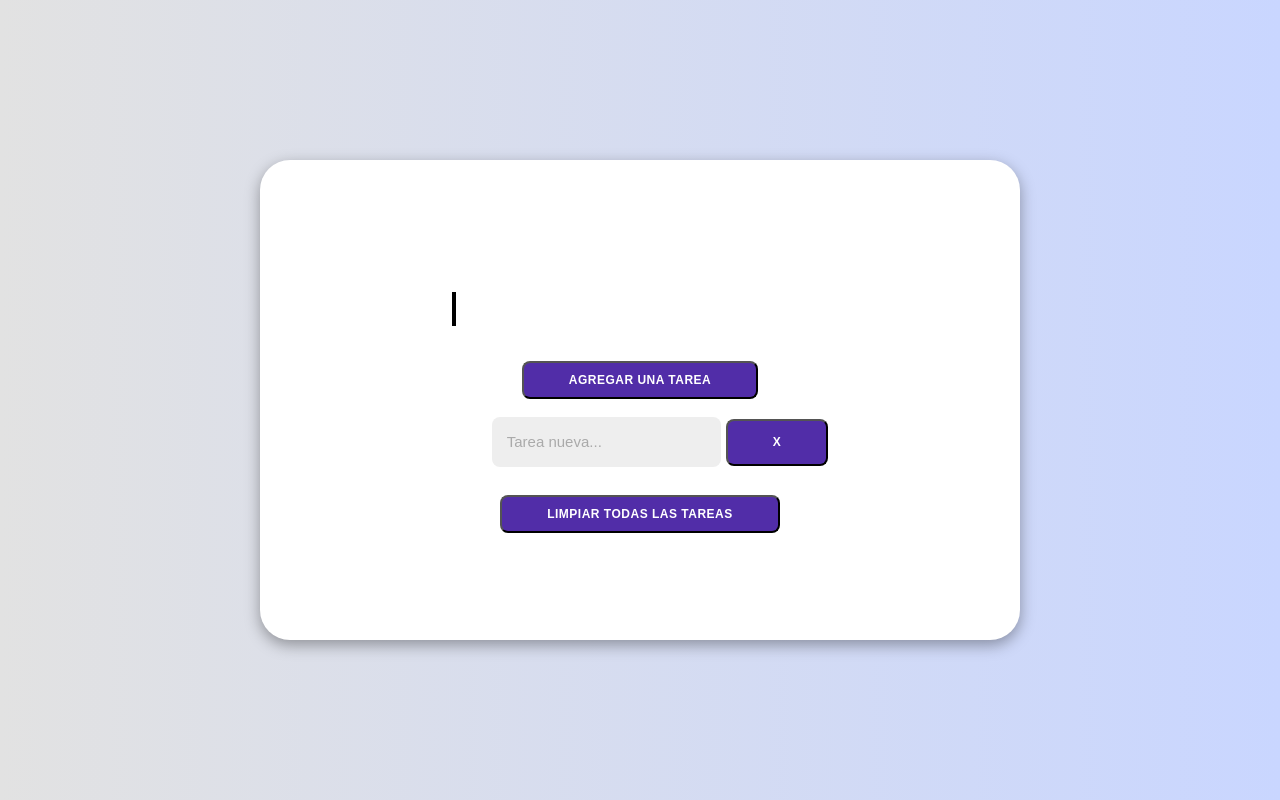
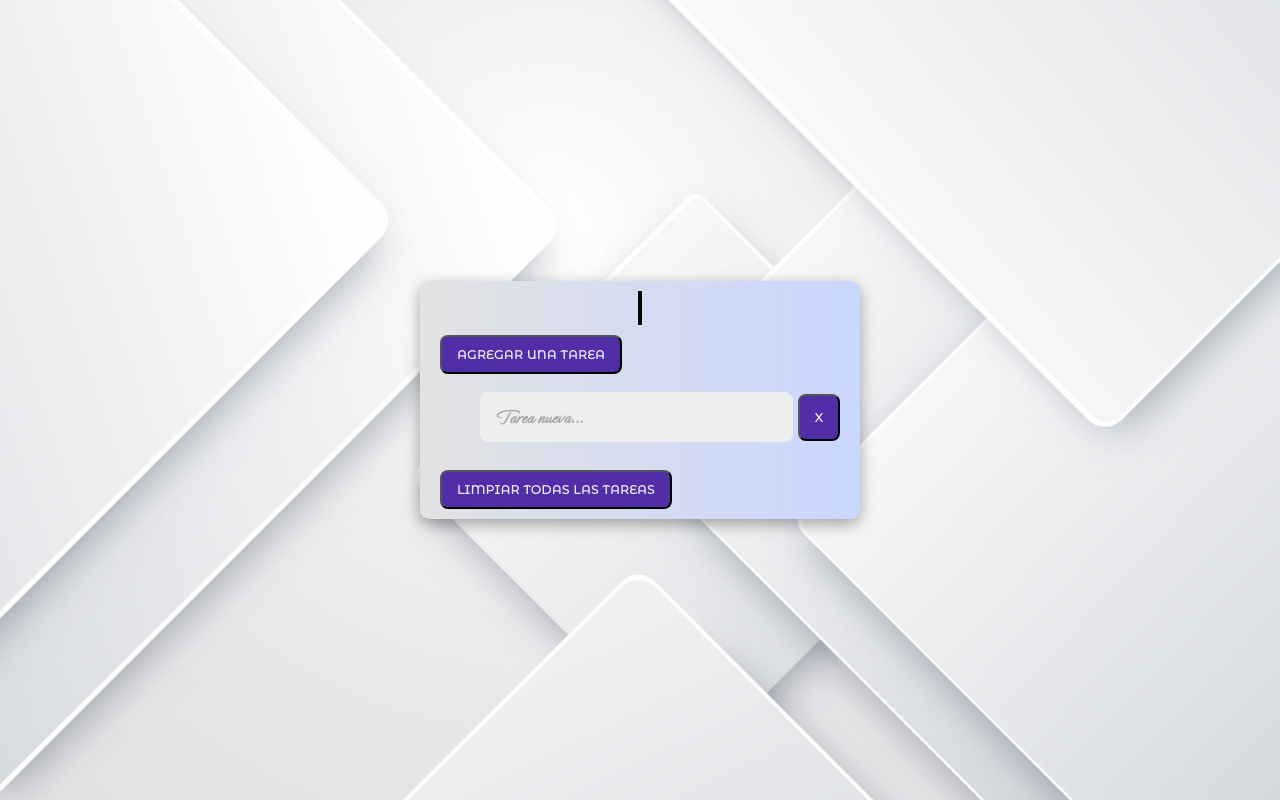
Before and after one commit to DavCode46/animated-tasks-list, a plain HTML site: page index.html in a window 1280 px wide. Both pictures are taken after a click on the button "AGREGAR UNA TAREA". Drawn offline with Linux system fonts and the light colour scheme; a web font is replaced by a local one.

Commit message:
Estilado del contenedor y animaciones

```diff
--- a/css/styles.css
+++ b/css/styles.css
@@ -1,13 +1,14 @@
 @font-face {
     font-family: Ephesis;
-    src: url("/assets/fonts/Ephesis-Regular.ttf") format('truetype');
+    src: url("/assets/fonts/Ephesis-Regular.ttf") format("truetype");
 }
 
 @font-face {
     font-family: Montserrat;
-    src: url("/assets/fonts/Montserrat-Regular.ttf") format('truetype');
+    src: url("/assets/fonts/MontserratAlternates-Regular.ttf") format("truetype");
 }
 
+/* Variables de estilos */
 :root{
     --primary-color: #512da8;
     --hover-color: #311b92;
@@ -18,16 +19,21 @@
     --shadow: 0 .5rem 1.5rem rgb(0 0 0 / 35%);
 }
 
+/* Estilos generales
+  1rem -> 10px*/
 html{
     box-sizing: border-box;
     font-size: 62.5%;
 }
 
 body{
-    background-color: var(--background-color);
-    background: var(--gradient);
-    font-family: Montserrat;
+    background: rgb(5, 5, 20);
+    background-image: url("../assets/img/fondoBody.jpg");
+    background-size: cover;
+    background-repeat: no-repeat;
+    background-attachment: fixed;
 }
+
 
 body, html {
     height: 100%;
@@ -37,56 +43,34 @@ body, html {
     justify-content: center;
     align-items: center;
 }
-*::before, *::after{
-    box-sizing: inherit;
-}
 
 h1{
+    margin: 0 auto;
     font-size: 3rem;
-    font-family: Ephesis;
     display: block;
     font-family:monospace;
     white-space: nowrap;
-    border-right: 4px solid;
-    width: 16ch;
+    border-right: .4rem solid;
+    width: 16ch; /* 16 caracteres de ancho */
 
+    /* Animación en 16 pasos */
     animation: typing 2s steps(16) infinite alternate, blink .5s infinite step-end alternate;
     overflow: hidden;
 }
 
-.main-container{
-    display: flex;
-    flex-direction: column;
-    align-items: center;
-    justify-content: center;
-    background-color: var(--white);
-    overflow: hidden;
-    border-radius: 3rem;
+/* Estilos del contenedor */
+
+.container{
+    font-family: Montserrat;
     box-shadow: var(--shadow);
-    width: 76rem;
-    max-width: 100%;
-    min-height: 48rem;
-
+    background: var(--gradient);
+    min-width: 40rem;
+    margin: auto;
+    padding: 1rem 2rem;
+    border-radius: 1rem;
 }
 
-.container{
-    text-align: center;
-    height: auto;
-    padding: 10rem;
-}
-
-.container button{
-    background-color: var(--primary-color);
-    color: var(--white);
-    font-size: 1.2rem;
-    padding: 1rem 4.5rem;
-    border-radius: .8rem;
-    font-weight: 600;
-    letter-spacing: 0.5px;
-    text-transform: uppercase;
-    margin-top: 1rem;
-    cursor: pointer;
-}
+/* Estilos de los inputs */
 
 .container input{
     background-color: #eee;
@@ -100,18 +84,45 @@ h1{
     outline: none;
 }
 
-.container input:focus{
-    outline: .2rem solid var(--primary-color);
-}
-
 .container input::placeholder{
     color: #aaa;
+    font-weight: 700;
+    font-family: Ephesis;
+    font-size: 2rem;
 }
 
 .container input:focus::placeholder{
     color: transparent;
 }
 
+.container input:focus{
+    outline: .2rem solid var(--primary-color);
+}
+
+/* Estilos de los botones */
+button{
+    font-family: Montserrat;
+    background-color: var(--primary-color);
+    color: #ececec;
+    font-size: 1.2rem;
+    padding: 1rem 1.5rem;
+    border-radius: .8rem;
+    font-weight: 600;
+    letter-spacing: 0.5px;
+    text-transform: uppercase;
+    margin-top: 1rem;
+    cursor: pointer;
+}
+
+button:hover{
+    background-color: var(--hover-color);
+}
+
+.boton-eliminar{
+    height: 4.7rem;
+}
+
+/* Estilos de la lista dinámica */
 li{
     list-style: none;
     margin: 1rem 0;
@@ -119,13 +130,36 @@ li{
     gap: .5rem;
 }
 
-.boton-eliminar{
-    height: 4.7rem;
-}
+.animated {
+    animation: fadeIn both 1100ms ease-in-out 0s;
+  }
 
-button:hover{
-    background-color: var(--hover-color);
-}
+  /* Importante para accesibilidad,
+  Elimina las animaciones si el usuario así lo tiene
+  configurado en el equipo */
+  @media (prefers-reduced-motion: reduce) {
+      .animated {
+          animation: none;
+      }
+      h1{
+        animation: none;
+        overflow: visible;
+        border-right: transparent;
+      }
+  }
+
+  /* Animaciones */
+
+  @keyframes fadeIn {
+    from {
+      opacity: 0;
+    }
+    to {
+      opacity: 1;
+    }
+  }
+
+/* Animación efecto máquina de escribir */
 
 @keyframes typing{
     from{
@@ -133,8 +167,43 @@ button:hover{
     }
 }
 
+/* Animación efecto parpadeo */
 @keyframes blink{
     50%{
         border-color: transparent;
     }
 }
+
+/* @keyframes fadeOut {
+    from {
+        opacity: 1;
+    }
+    to {
+        opacity: 0;
+    }
+}
+ */
+
+/* @keyframes fadeIn {
+    0% {
+        opacity: 0;
+        transform: translateY(-20px);
+    }
+    100% {
+        opacity: 1;
+        transform: translateY(0);
+    }
+}
+
+@keyframes fadeOut {
+    0% {
+        opacity: 1;
+        transform: translateY(0);
+    }
+    100% {
+        opacity: 0;
+        transform: translateY(-20px);
+    }
+}
+
+ */
--- a/js/main.js
+++ b/js/main.js
@@ -6,7 +6,6 @@ const boton_limpiar = document.querySelector(".boton-limpiar");
 
 const tareaManager = new TareasManager(lista_tareas);
 
-//Iniciamos la app web
 tareaManager.inicializarContador();
 tareaManager.listarTareas();
 
@@ -18,17 +17,17 @@ boton_limpiar.addEventListener("click", () => {
   tareaManager.limpiarTodo();
 });
 
-lista_tareas.addEventListener("click", (event) => {
-  const target = event.target;
+lista_tareas.addEventListener("click", (e) => {
+  const target = e.target;
   if (target.type === "submit") {
     tareaManager.eliminarTarea(target.parentElement.id);
   }
 });
 
-lista_tareas.addEventListener("keypress", (event) => {
+lista_tareas.addEventListener("keypress", (e) => {
     const target = event.target;
-    //Alternativa al keyup enter, codigo ascii, 13 corrsponde a la tecla enter
-    if(event.keyCode === 13){
+    //Codigo ASCII, 13 corresponde a la tecla enter
+    if(e.keyCode === 13){
         tareaManager.editarTarea(target.parentElement.id, target.value);
     }
 });
--- a/js/tareasManager.js
+++ b/js/tareasManager.js
@@ -1,4 +1,5 @@
 import { Tarea } from "./tarea.js";
+
 
 export class TareasManager {
   constructor(listaTareas) {
@@ -7,30 +8,38 @@ export class TareasManager {
     this.listaTareas = listaTareas;
   }
 
+
   agregarTarea(descripcion) {
     this.contador++;
     const nuevaTarea = new Tarea(this.contador, descripcion);
     this.arrayTareas.push(nuevaTarea);
-    //Estas son para añadirlo al localStorage
+
     this.setContador();
     this.setArrayTareas();
   }
 
   listarTareas() {
-    //Es para inicializar la descripcion de la tarea. Esta en blanco porque aun no la hemos añadido
     this.listaTareas.innerHTML = "";
+    // Si hay información en el localStorage, la carga
+    if(localStorage.getItem('arrayTareas') != null) {
+        this.arrayTareas = this.getArrayTareas();
+    }
     this.arrayTareas.reverse().forEach((tarea) => {
       this.listaTareas.innerHTML += `
-                <li id="${tarea.id}">
+                <li class="animated fadeIn" id="${tarea.id}">
                     <input type="text" class="input-tarea" value="${tarea.descripcion}" placeholder="Tarea nueva...">
                     <button class="boton-eliminar">X</button>
                 </li>
             `;
+
+            /* setTimeout(() => {
+                document.getElementById(tarea.id).classList.remove('animated', 'fadeIn');
+            }, 1000); */
     });
   }
 
   editarTarea(idTarea, descripcion) {
-    const tarea = this.arrayTareas.find((t) => (t.id = idTarea));
+    const tarea = this.arrayTareas.find((t) => (t.id == idTarea));
     if(tarea){
         tarea.editar(descripcion);
         this.setArrayTareas();
@@ -67,11 +76,17 @@ export class TareasManager {
   getArrayTareas(){
     this.setContador();
     const array = JSON.parse(localStorage.getItem('arrayTareas'));
-    return array || [];
+    // Convertir objetos genéricos en instancias de Tarea
+    const tareasConvertidas = array.map((tarea) => new Tarea(tarea.id, tarea.descripcion));
+    // Se puede hacer en una sola línea
+   /*  JSON.parse(localStorage.getItem('arrayTareas')).map((tarea) => new Tarea(tarea.id, tarea.descripcion)); */
+    return tareasConvertidas || [];
   }
 
   setArrayTareas(){
     localStorage.setItem('arrayTareas', JSON.stringify(this.arrayTareas));
+
+
     this.listarTareas();
   }
 
```
Also changed, not shown: assets/img/fondoBody.jpg (added).
